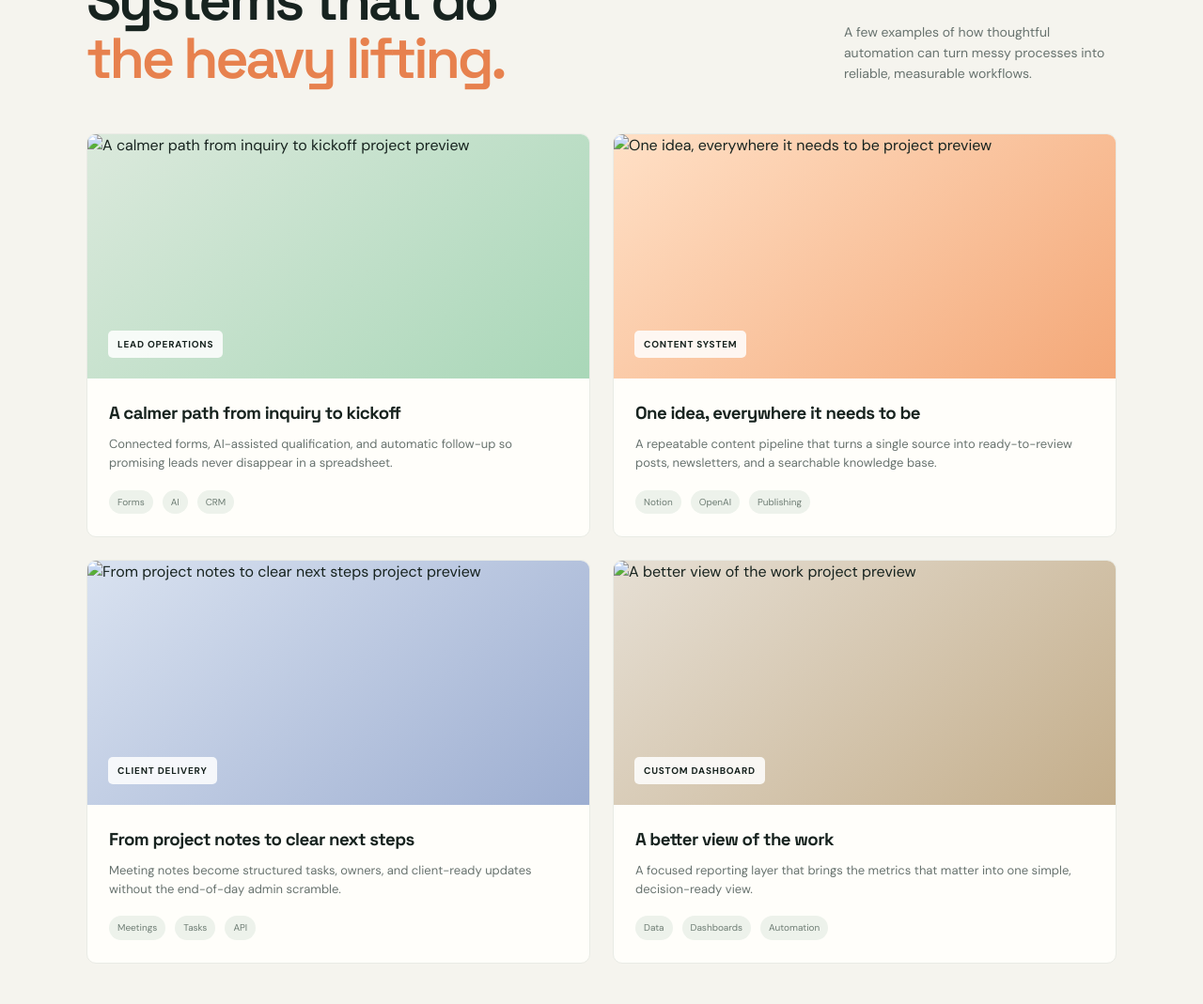
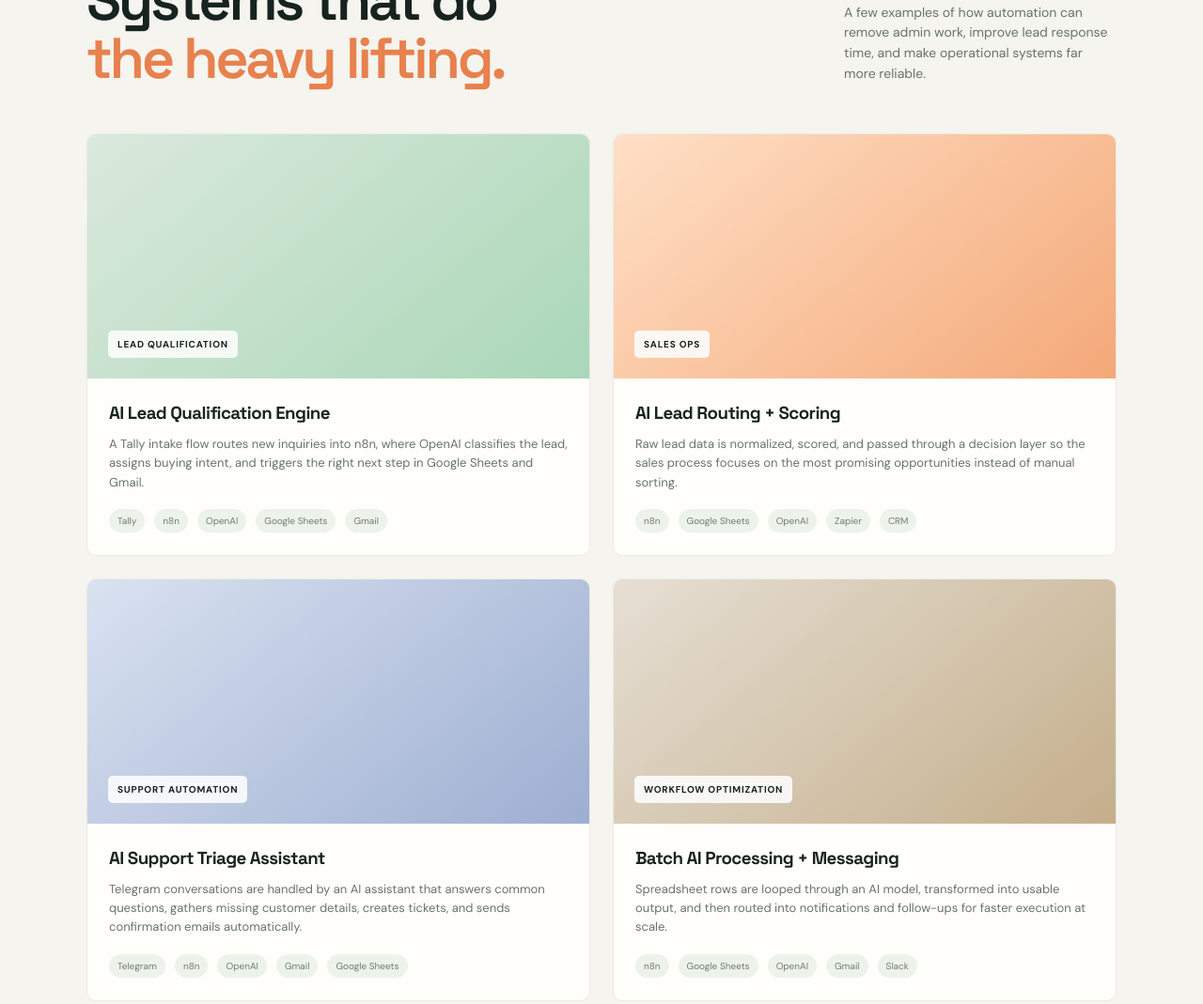
Before and after one commit to covenantogah/ai-automation-portfolio, a plain HTML site: page index.html in a window 1280 px wide. Shown: the part 1066-2135 px from the top of the page at 94% size. Drawn offline with Linux system fonts and the light colour scheme.

Commit message:
Replace portfolio placeholders with real AI automation case studies and updated contact details.

```diff
--- a/data/projects.json
+++ b/data/projects.json
@@ -1,30 +1,30 @@
 [
   {
-    "category": "Lead operations",
-    "title": "A calmer path from inquiry to kickoff",
-    "summary": "Connected forms, AI-assisted qualification, and automatic follow-up so promising leads never disappear in a spreadsheet.",
-    "tools": ["Forms", "AI", "CRM"],
-    "image": "assets/images/lead-operations.jpg"
+    "category": "Lead qualification",
+    "title": "AI Lead Qualification Engine",
+    "summary": "A Tally intake flow routes new inquiries into n8n, where OpenAI classifies the lead, assigns buying intent, and triggers the right next step in Google Sheets and Gmail.",
+    "tools": ["Tally", "n8n", "OpenAI", "Google Sheets", "Gmail"],
+    "image": ""
   },
   {
-    "category": "Content system",
-    "title": "One idea, everywhere it needs to be",
-    "summary": "A repeatable content pipeline that turns a single source into ready-to-review posts, newsletters, and a searchable knowledge base.",
-    "tools": ["Notion", "OpenAI", "Publishing"],
-    "image": "assets/images/content-system.jpg"
+    "category": "Sales ops",
+    "title": "AI Lead Routing + Scoring",
+    "summary": "Raw lead data is normalized, scored, and passed through a decision layer so the sales process focuses on the most promising opportunities instead of manual sorting.",
+    "tools": ["n8n", "Google Sheets", "OpenAI", "Zapier", "CRM"],
+    "image": ""
   },
   {
-    "category": "Client delivery",
-    "title": "From project notes to clear next steps",
-    "summary": "Meeting notes become structured tasks, owners, and client-ready updates without the end-of-day admin scramble.",
-    "tools": ["Meetings", "Tasks", "API"],
-    "image": "assets/images/client-delivery.jpg"
+    "category": "Support automation",
+    "title": "AI Support Triage Assistant",
+    "summary": "Telegram conversations are handled by an AI assistant that answers common questions, gathers missing customer details, creates tickets, and sends confirmation emails automatically.",
+    "tools": ["Telegram", "n8n", "OpenAI", "Gmail", "Google Sheets"],
+    "image": ""
   },
   {
-    "category": "Custom dashboard",
-    "title": "A better view of the work",
-    "summary": "A focused reporting layer that brings the metrics that matter into one simple, decision-ready view.",
-    "tools": ["Data", "Dashboards", "Automation"],
-    "image": "assets/images/custom-dashboard.jpg"
+    "category": "Workflow optimization",
+    "title": "Batch AI Processing + Messaging",
+    "summary": "Spreadsheet rows are looped through an AI model, transformed into usable output, and then routed into notifications and follow-ups for faster execution at scale.",
+    "tools": ["n8n", "Google Sheets", "OpenAI", "Gmail", "Slack"],
+    "image": ""
   }
 ]
--- a/index.html
+++ b/index.html
@@ -24,24 +24,24 @@
       <div class="hero-copy">
         <p class="eyebrow"><span class="status-dot"></span> Available for select projects</p>
         <h1>Make your business <em>flow</em> better.</h1>
-        <p class="hero-text">I design AI-powered automations and integrations that remove repetitive work, connect your tools, and help your team move faster.</p>
+        <p class="hero-text">I build AI-powered automations and integrations that reduce manual work, connect business tools, and help teams move faster with less friction.</p>
         <div class="hero-actions"><a class="button button-primary" href="#work">See selected work <span>↓</span></a><a class="text-link" href="#contact">Start a conversation <span>↗</span></a></div>
         <div class="hero-proof"><div class="proof-item"><strong>AI-first</strong><span>practical systems</span></div><div class="proof-item"><strong>End-to-end</strong><span>from idea to launch</span></div></div>
       </div>
       <div class="hero-art" aria-label="Abstract automation workflow illustration"><div class="orb orb-one"></div><div class="orb orb-two"></div><div class="flow-card flow-card-main"><div class="card-top"><span class="mini-icon">✦</span><span>Automation map</span><span class="card-menu">•••</span></div><div class="flow-line"><div class="flow-node active"><span>✦</span><small>Trigger</small></div><i></i><div class="flow-node"><span>◈</span><small>AI step</small></div><i></i><div class="flow-node"><span>✓</span><small>Action</small></div></div><div class="card-footer"><span class="live-dot"></span> Running smoothly <strong>98.4%</strong></div></div><div class="floating-note note-one">Less busywork <b>↗</b></div><div class="floating-note note-two">More momentum <b>✦</b></div></div>
     </section>
 
-    <section class="logo-strip section-shell" aria-label="Tools and capabilities"><span>BUILT WITH</span><strong>OpenAI</strong><strong>Make</strong><strong>Zapier</strong><strong>Notion</strong><strong>APIs</strong></section>
+    <section class="logo-strip section-shell" aria-label="Tools and capabilities"><span>BUILT WITH</span><strong>n8n</strong><strong>Google Sheets</strong><strong>Gmail</strong><strong>OpenAI</strong><strong>Gemini</strong><strong>Zapier</strong><strong>Slack</strong></section>
 
-    <section id="work" class="section-shell section-block"><div class="section-heading"><div><p class="eyebrow">Selected work</p><h2>Systems that do<br /><em>the heavy lifting.</em></h2></div><p class="section-intro">A few examples of how thoughtful automation can turn messy processes into reliable, measurable workflows.</p></div><div id="project-grid" class="project-grid" aria-live="polite"></div></section>
+    <section id="work" class="section-shell section-block"><div class="section-heading"><div><p class="eyebrow">Selected work</p><h2>Systems that do<br /><em>the heavy lifting.</em></h2></div><p class="section-intro">A few examples of how automation can remove admin work, improve lead response time, and make operational systems far more reliable.</p></div><div id="project-grid" class="project-grid" aria-live="polite"></div></section>
 
-    <section id="services" class="section-shell section-block services-section"><div class="section-heading"><div><p class="eyebrow">What I do</p><h2>Useful automation,<br /><em>not hype.</em></h2></div><p class="section-intro">I focus on solutions that fit the way your business already works—and make it better.</p></div><div class="services-grid"><article class="service-card"><span class="service-number">01</span><h3>Workflow automation</h3><p>Replace repetitive manual tasks with dependable workflows that run quietly in the background.</p><a href="#contact">Explore workflows <span>↗</span></a></article><article class="service-card featured-service"><span class="service-number">02</span><h3>AI integrations</h3><p>Connect your favorite tools to AI so information is easier to find, understand, and act on.</p><a href="#contact">Explore integrations <span>↗</span></a></article><article class="service-card"><span class="service-number">03</span><h3>Custom systems</h3><p>Design and build focused internal tools, dashboards, and assistants around your real requirements.</p><a href="#contact">Explore systems <span>↗</span></a></article></div></section>
+    <section id="services" class="section-shell section-block services-section"><div class="section-heading"><div><p class="eyebrow">What I do</p><h2>Useful automation,<br /><em>not hype.</em></h2></div><p class="section-intro">I design solutions that fit the way your business already operates and then make those processes smarter, faster, and easier to scale.</p></div><div class="services-grid"><article class="service-card"><span class="service-number">01</span><h3>Workflow automation</h3><p>Replace repetitive manual tasks with dependable workflows that run quietly in the background.</p><a href="#contact">Explore workflows <span>↗</span></a></article><article class="service-card featured-service"><span class="service-number">02</span><h3>AI integrations</h3><p>Connect your tools to AI so information is easier to filter, understand, and act on.</p><a href="#contact">Explore integrations <span>↗</span></a></article><article class="service-card"><span class="service-number">03</span><h3>Custom systems</h3><p>Build focused internal tools, dashboards, and assistants around your real processes and bottlenecks.</p><a href="#contact">Explore systems <span>↗</span></a></article></div></section>
 
-    <section id="process" class="section-shell section-block process-section"><div class="section-heading"><div><p class="eyebrow">How it works</p><h2>Simple steps.<br /><em>Clear outcomes.</em></h2></div></div><div class="process-list"><div class="process-step"><span>01</span><div><h3>Discover</h3><p>We map the friction, understand your tools, and identify the highest-value opportunity.</p></div></div><div class="process-step"><span>02</span><div><h3>Design</h3><p>I turn the opportunity into a clear workflow with sensible guardrails and measurable goals.</p></div></div><div class="process-step"><span>03</span><div><h3>Build & improve</h3><p>You get a working system, documentation, and support to keep making it better.</p></div></div></div></section>
+    <section id="process" class="section-shell section-block process-section"><div class="section-heading"><div><p class="eyebrow">How it works</p><h2>Simple steps.<br /><em>Clear outcomes.</em></h2></div></div><div class="process-list"><div class="process-step"><span>01</span><div><h3>Discover</h3><p>I map the friction, identify the bottlenecks, and define the most valuable place to automate.</p></div></div><div class="process-step"><span>02</span><div><h3>Design</h3><p>I turn the challenge into a clear workflow with practical rules, tools, and measurable success criteria.</p></div></div><div class="process-step"><span>03</span><div><h3>Build & improve</h3><p>You get a working process, documentation, and room to improve it as the business grows.</p></div></div></div></section>
 
-    <section id="about" class="section-shell about-section"><div class="about-card"><p class="eyebrow">A little about me</p><h2>Technology should create <em>space</em> for better work.</h2><p>I help freelancers and growing teams make sense of automation. My approach is practical: start with the bottleneck, choose the right tools, and build something people actually want to use.</p><a class="text-link" href="#contact">Tell me what you're working on <span>↗</span></a></div></section>
+    <section id="about" class="section-shell about-section"><div class="about-card"><p class="eyebrow">A little about me</p><h2>Technology should create <em>space</em> for better work.</h2><p>I help businesses simplify operations by connecting their tools, automating repetitive tasks, and adding AI where it genuinely improves decision-making and speed. My approach is practical, hands-on, and focused on results that make daily work easier.</p><a class="text-link" href="#contact">Tell me what you're working on <span>↗</span></a></div></section>
 
-    <section id="contact" class="section-shell contact-section"><div><p class="eyebrow">Have a project in mind?</p><h2>Let's make it<br /><em>flow.</em></h2></div><div class="contact-copy"><p>Tell me where work feels harder than it should. I’ll help you find the next useful step.</p><a class="button button-light" href="mailto:hello@example.com">hello@example.com <span>↗</span></a></div></section>
+    <section id="contact" class="section-shell contact-section"><div><p class="eyebrow">Have a project in mind?</p><h2>Let's make it<br /><em>flow.</em></h2></div><div class="contact-copy"><p>I work with businesses that want smarter systems, stronger processes, and less manual admin.</p><a class="button button-light" href="mailto:hello@covenantogah.com">hello@covenantogah.com <span>↗</span></a></div></section>
   </main>
   <footer class="site-footer section-shell"><span>© <span id="year"></span> Covenant Ogah</span><span>AI automation · integrations · systems</span><a href="#top">Back to top ↑</a></footer>
   <script src="script.js"></script>
```
